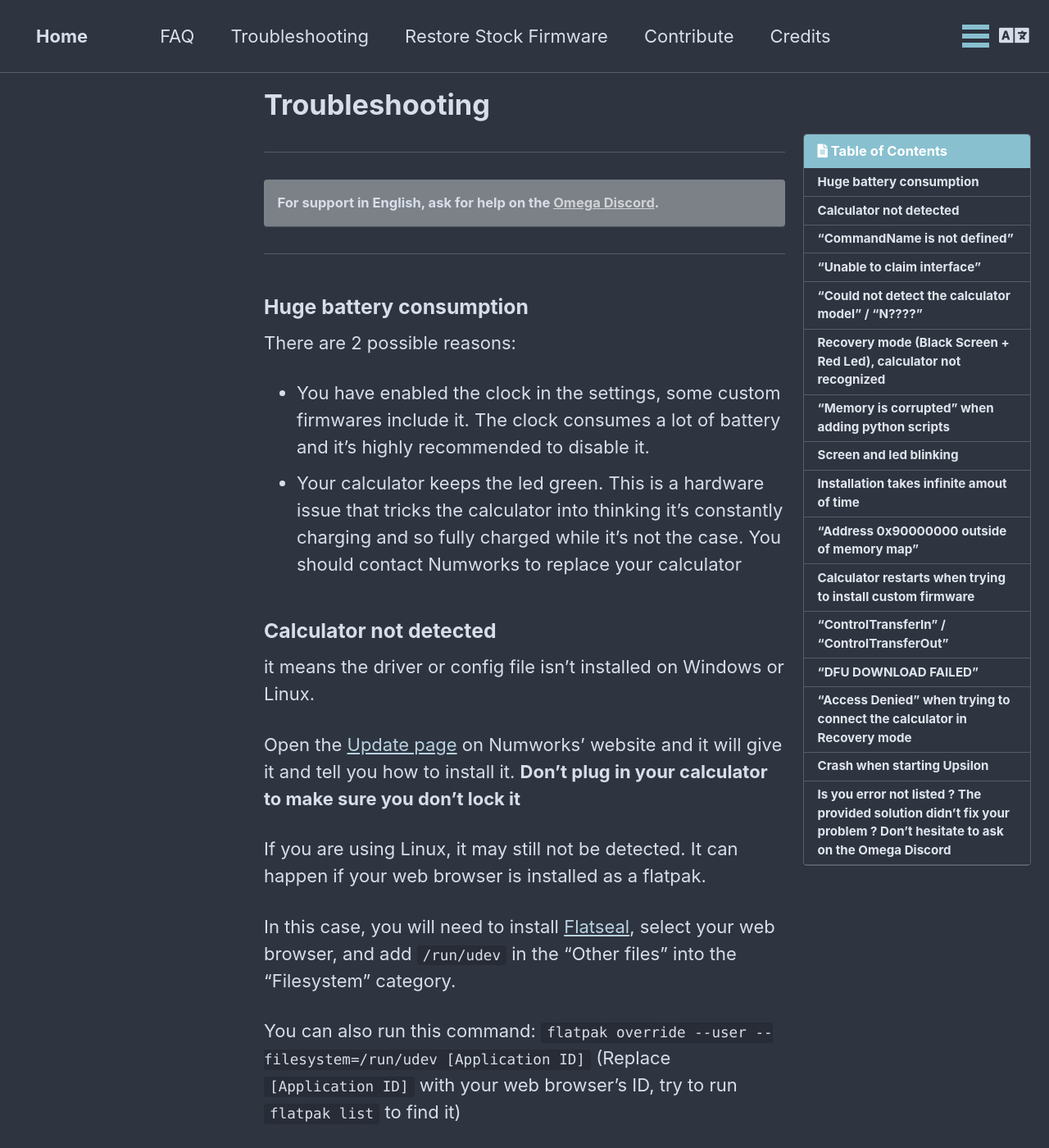
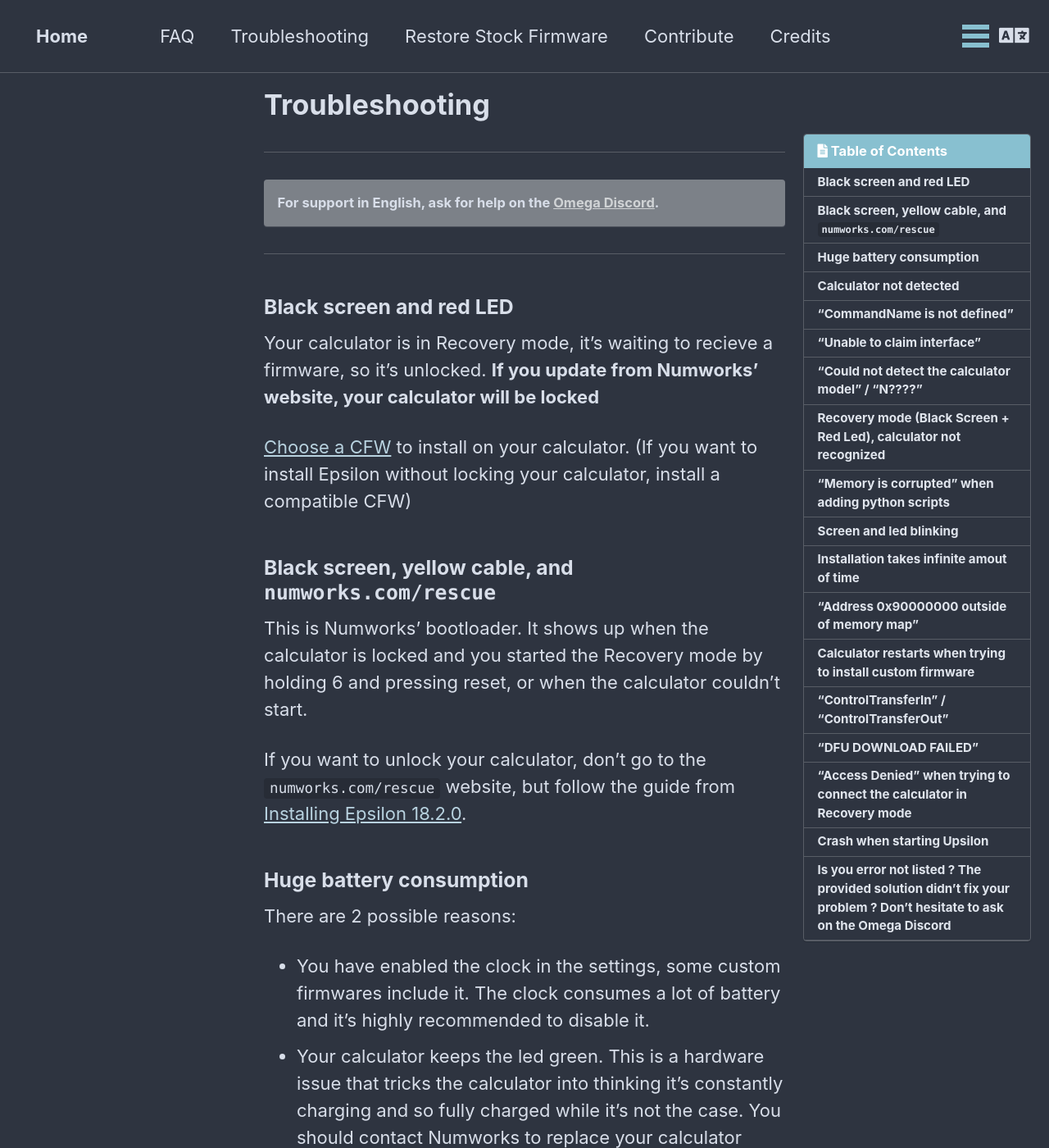
Before and after one commit to Omega-Numworks/Omega-Guide, a Jekyll site: the page built from _pages/en_US/troubleshooting.md, in a window 1280 px wide and 1400 px high. Shown: the whole window at 82% size. Built offline with Jekyll 4.4.1, drawn with Linux system fonts in a browser that asks for light colours; comment, search, counter and statistics services are not loaded.

Commit message:
Update troubleshooting.md

```diff
--- a/_pages/en_US/troubleshooting.md
+++ b/_pages/en_US/troubleshooting.md
@@ -3,6 +3,18 @@
 ---
 
 {% include toc title="Table of Contents" %}
+
+### Black screen and red LED
+
+Your calculator is in Recovery mode, it's waiting to recieve a firmware, so it's unlocked. **If you update from Numworks' website, your calculator will be locked**
+
+[Choose a CFW](choose-a-cfw) to install on your calculator. (If you want to install Epsilon without locking your calculator, install a compatible CFW)
+
+### Black screen, yellow cable, and `numworks.com/rescue`
+
+This is Numworks' bootloader. It shows up when the calculator is locked and you started the Recovery mode by holding 6 and pressing reset, or when the calculator couldn't start.
+
+If you want to unlock your calculator, don't go to the `numworks.com/rescue` website, but follow the guide from [Installing Epsilon 18.2.0](install-epsilon-18-2-0).
 
 ### Huge battery consumption
 
```
